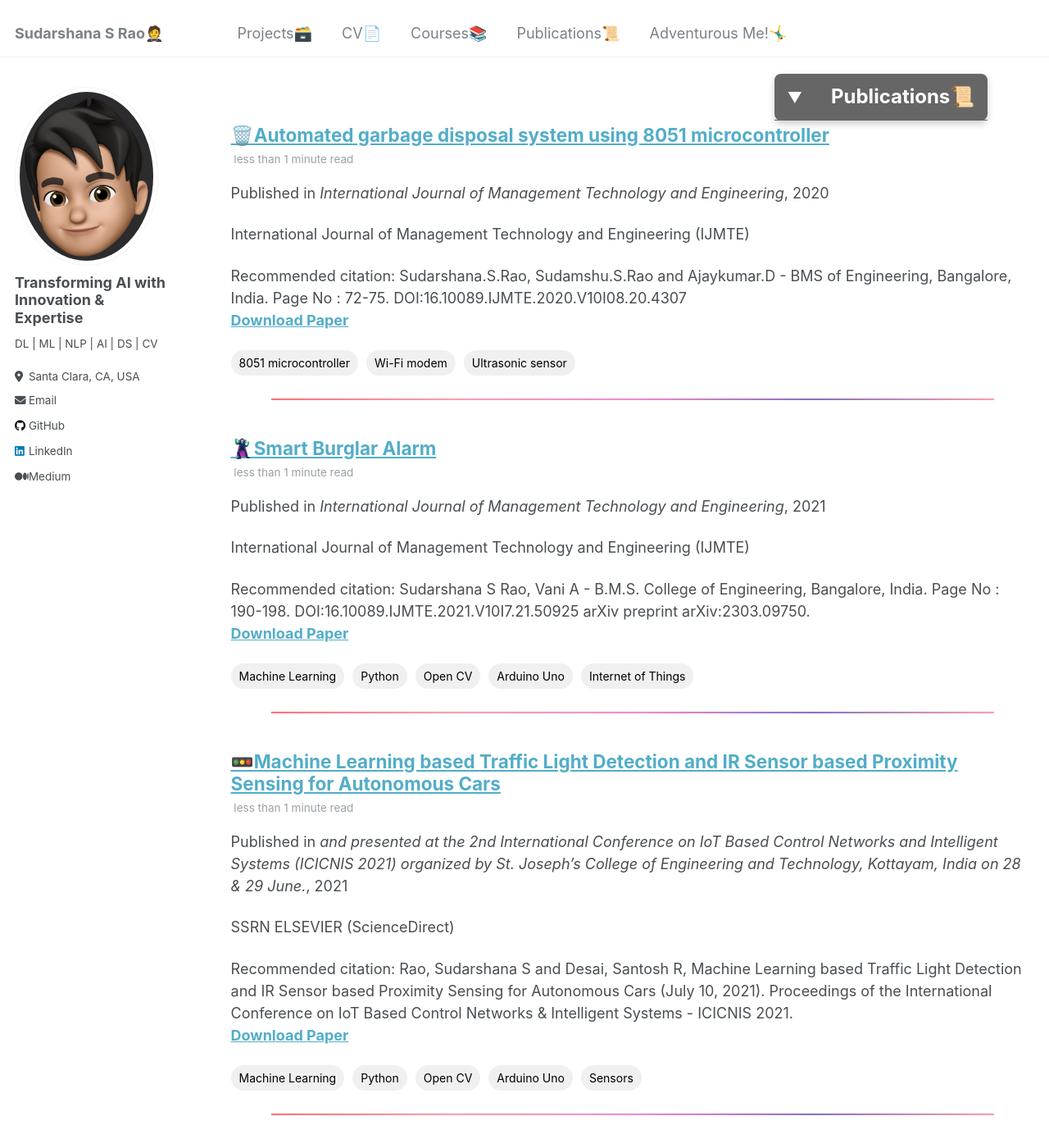
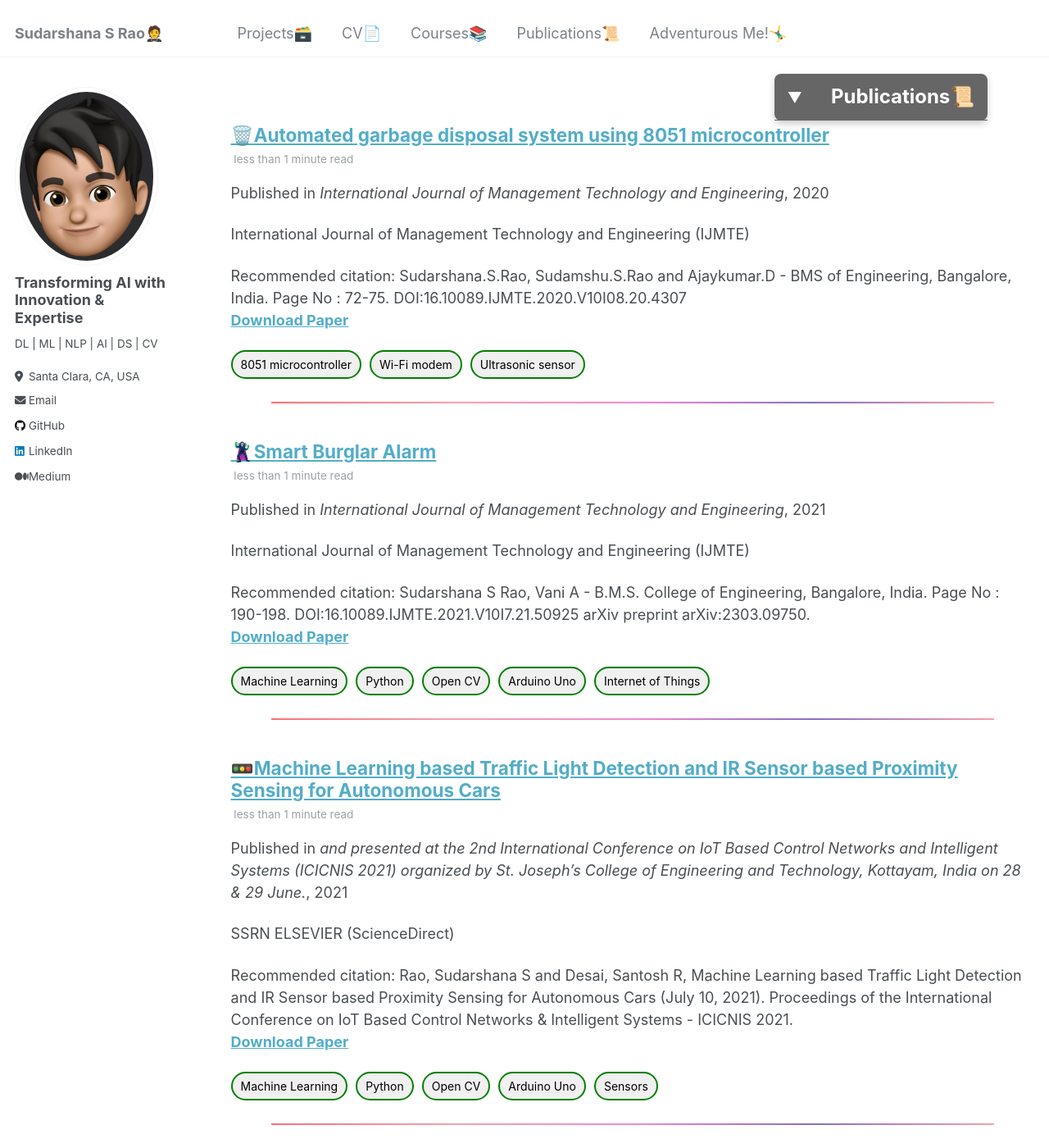
Before and after one commit to SudarshanaSRao/SudarshanaSRao.github.io, a Jekyll site: the page built from _pages/publications.md, in a window 1280 px wide and 1400 px high. Shown: the whole window at 82% size. Built offline with Jekyll 4.4.1, drawn with Linux system fonts in a browser that asks for light colours.

Commit message:
Update archive-single.html

```diff
--- a/_includes/archive-single.html
+++ b/_includes/archive-single.html
@@ -96,7 +96,8 @@
     border-radius: 25px; /* Makes it pill-like */
     font-size: 14px;
     color: #000000; /* Tag text color */
-    transition: background-color 0.3s; /* Smooth background color change on hover */
+    border: 2px solid green; /* Green border */
+    transition: background-color 0.3s, border-color 0.3s; /* Smooth background and border color change on hover */
   }
   .post-tags li:hover {
     background-color: #ddd; /* Background color on hover */
```
